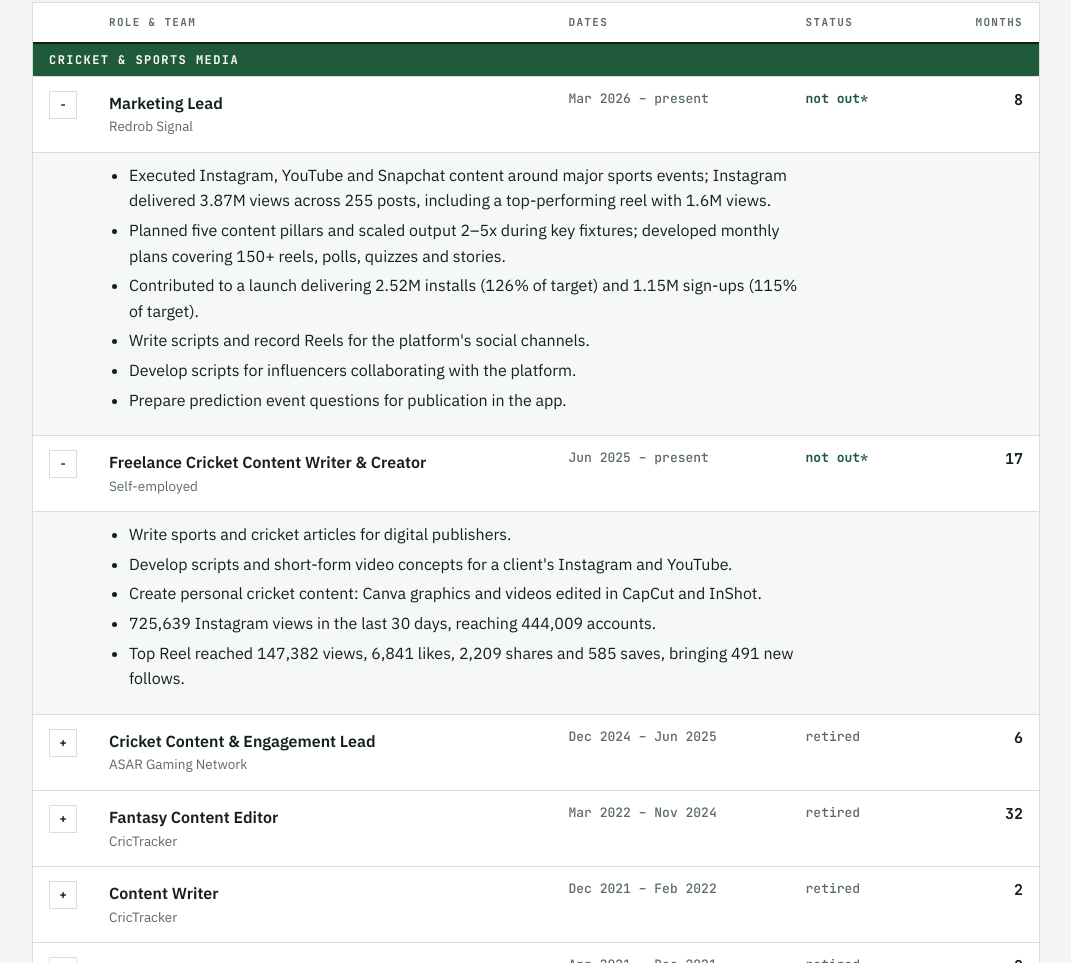
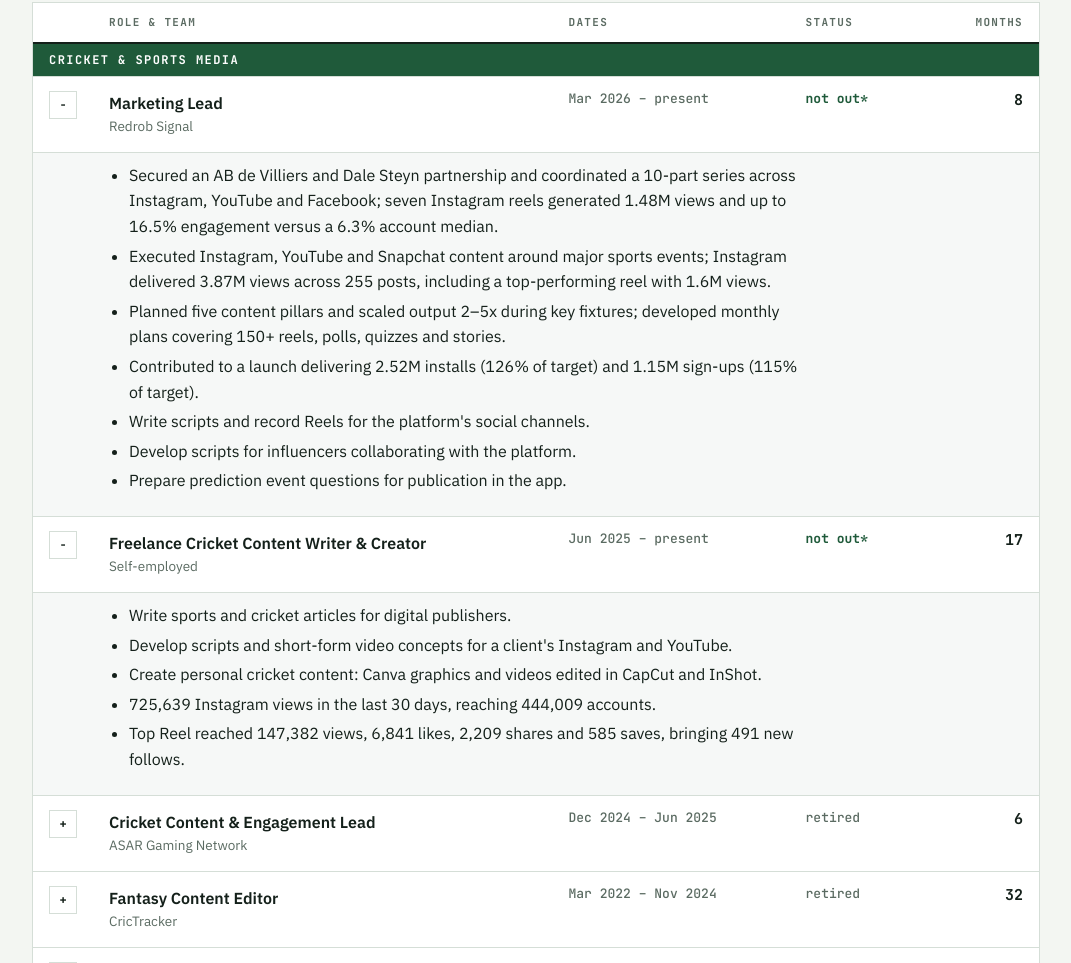
Before and after one commit to TheAnkitAnand/ankitxsports, a plain HTML site: page index.html in a window 1280 px wide. Shown: the part 1182-2145 px from the top of the page, without its empty margins (104-1175 px from the left). Drawn offline with Linux system fonts and the light colour scheme.

Commit message:
Update index.html

```diff
--- a/index.html
+++ b/index.html
@@ -322,7 +322,7 @@ footer{padding-block:28px 40px;color:var(--muted);font:500 12px/1.5 var(--mono);
 <script>
 const innings=[
  {g:"Cricket & sports media"},
- {r:"Marketing Lead",t:"Redrob Signal",d:"Mar 2026 – present",m:8,no:1,b:["Executed Instagram, YouTube and Snapchat content around major sports events; Instagram delivered 3.87M views across 255 posts, including a top-performing reel with 1.6M views.","Planned five content pillars and scaled output 2–5x during key fixtures; developed monthly plans covering 150+ reels, polls, quizzes and stories.","Contributed to a launch delivering 2.52M installs (126% of target) and 1.15M sign-ups (115% of target).","Write scripts and record Reels for the platform's social channels.","Develop scripts for influencers collaborating with the platform.","Prepare prediction event questions for publication in the app."]},
+ {r:"Marketing Lead",t:"Redrob Signal",d:"Mar 2026 – present",m:8,no:1,b:["Secured an AB de Villiers and Dale Steyn partnership and coordinated a 10-part series across Instagram, YouTube and Facebook; seven Instagram reels generated 1.48M views and up to 16.5% engagement versus a 6.3% account median.","Executed Instagram, YouTube and Snapchat content around major sports events; Instagram delivered 3.87M views across 255 posts, including a top-performing reel with 1.6M views.","Planned five content pillars and scaled output 2–5x during key fixtures; developed monthly plans covering 150+ reels, polls, quizzes and stories.","Contributed to a launch delivering 2.52M installs (126% of target) and 1.15M sign-ups (115% of target).","Write scripts and record Reels for the platform's social channels.","Develop scripts for influencers collaborating with the platform.","Prepare prediction event questions for publication in the app."]},
  {r:"Freelance Cricket Content Writer & Creator",t:"Self-employed",d:"Jun 2025 – present",m:17,no:1,b:["Write sports and cricket articles for digital publishers.","Develop scripts and short-form video concepts for a client's Instagram and YouTube.","Create personal cricket content: Canva graphics and videos edited in CapCut and InShot.","725,639 Instagram views in the last 30 days, reaching 444,009 accounts.","Top Reel reached 147,382 views, 6,841 likes, 2,209 shares and 585 saves, bringing 491 new follows."]},
  {r:"Cricket Content & Engagement Lead",t:"ASAR Gaming Network",d:"Dec 2024 – Jun 2025",m:6,b:["Created cricket social content on trending moments, player stories and fan interests; managed company accounts.","Wrote Instagram Reel scripts and helped plan how videos were shot.","Worked with a video editor on the final presentation of Reels."]},
  {r:"Fantasy Content Editor",t:"CricTracker",d:"Mar 2022 – Nov 2024",m:32,b:["Edited and published articles on player stories, trending news, milestones and off-field developments.","Refined headlines and story angles with the social and marketing teams.","Handled time-sensitive publishing during live matches and breaking news."]},
```
